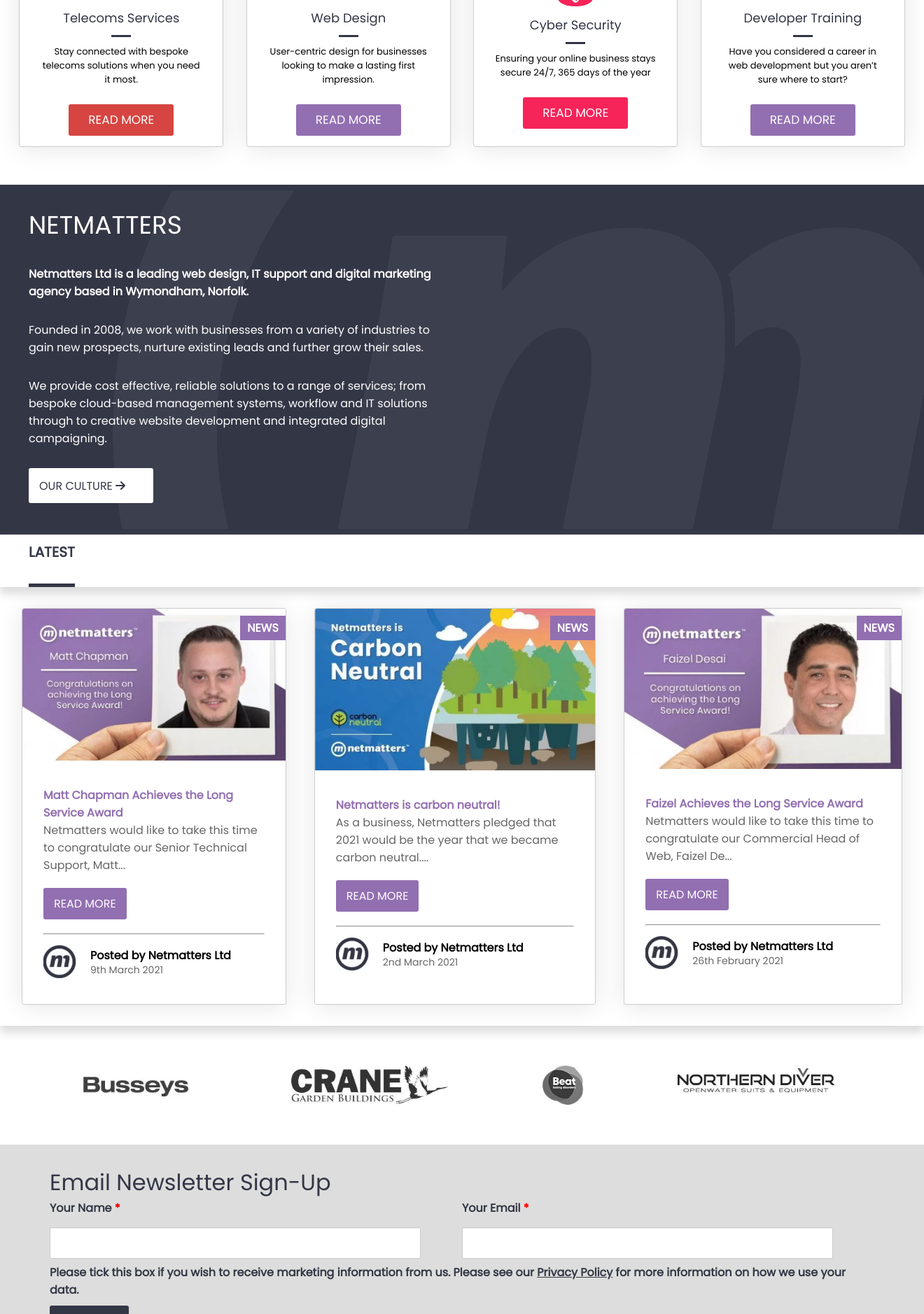
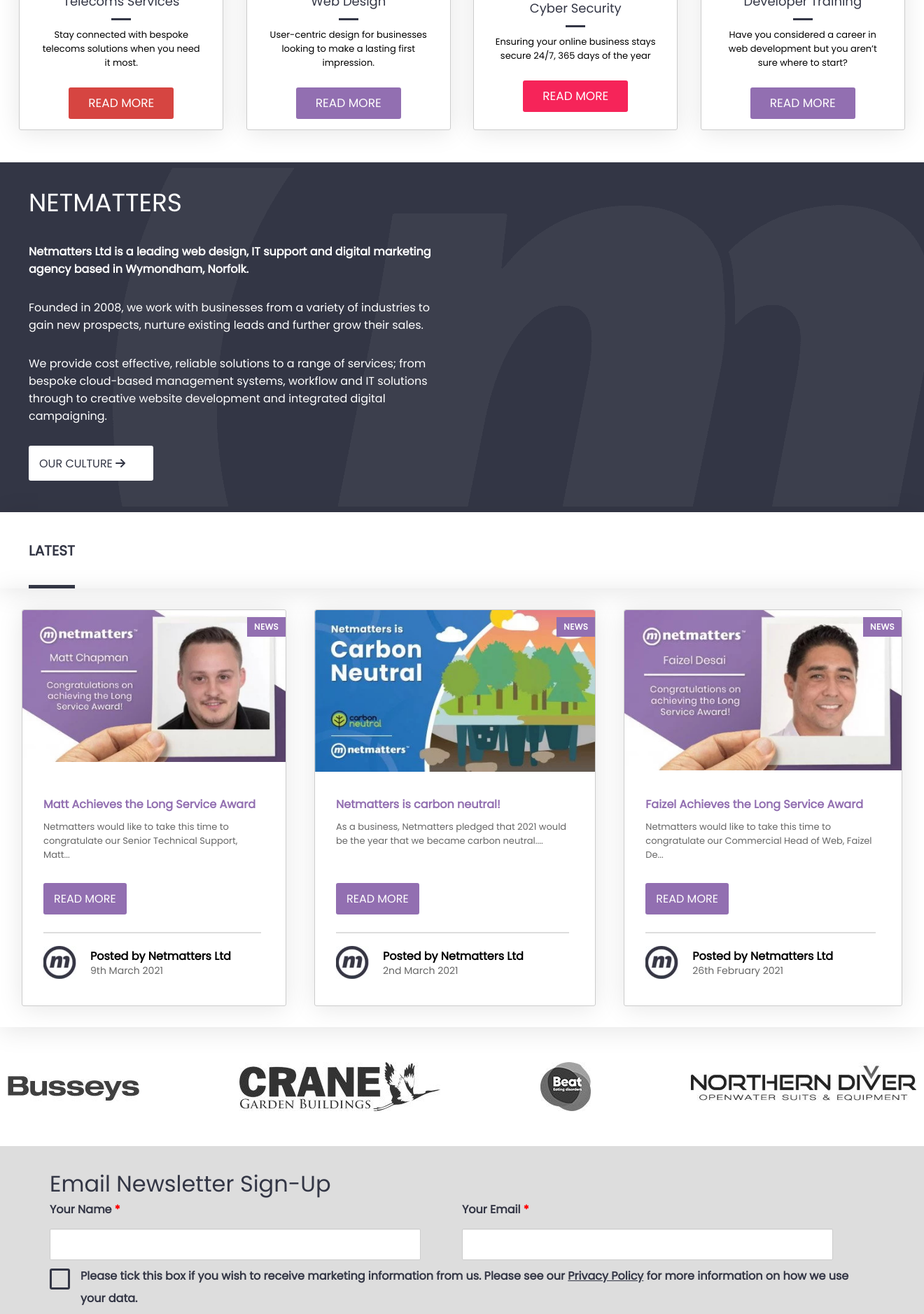
Before and after one commit to Orctooth/PHP_Reflection, a PHP site: page / in a window 1320 px wide. Shown: the part 1240-3118 px from the top of the page at 70% size. Run offline with PHP 8.4, Linux system fonts and the light colour scheme; some libraries are stand-ins or nearby versions.

Commit message:
checkbox added. still needs editing

```diff
--- a/css/styles.css
+++ b/css/styles.css
@@ -786,26 +786,34 @@
 }
 
 .news-header-con {
-  box-shadow: 0px 10px 12px #ddd;
+  box-shadow: 0 5px 35px rgba(0, 0, 0, 0.1);
 }
 
 .news-header-section {
-  padding: 10px 30px;
+  padding: 40px 30px;
   margin-bottom: 30px;
-  position: relative;
 }
 .news-header-section > .latest {
-  border-bottom: #333645 5px solid;
   padding-left: 0px;
-  padding-bottom: 30px;
+  padding-bottom: 0px;
   display: inline-block;
   margin-bottom: -10px;
   color: #333645;
   font-size: 1.25rem;
+  position: relative;
+}
+.news-header-section > .latest > .bar-news::after {
+  content: "";
+  position: absolute;
+  top: 64px;
+  left: 0;
+  right: 0;
+  background-color: #333645;
+  height: 5px;
 }
 
 .news-section {
-  box-shadow: 0px 10px 12px #ddd;
+  box-shadow: 0 5px 35px rgba(0, 0, 0, 0.1);
 }
 .news-section .news-cards {
   padding: 10px 0px;
@@ -824,6 +832,8 @@
   z-index: 1;
   padding: 5px 10px;
   font-weight: 600;
+  font-size: 12px;
+  letter-spacing: 0.4px;
 }
 .news-section .news-cards > .card-news > .minilink:hover {
   text-decoration: underline;
@@ -831,28 +841,38 @@
 }
 .news-section .news-cards > .card-news > .news-image {
   width: 100%;
+  height: 235px;
   border-radius: 3px;
   border: none;
   overflow: hidden;
-}
-.news-section .news-cards > .card-news > .news-image > .img-overlay {
-  opacity: 1;
-  transition: opacity 0.3s;
+  position: relative;
+}
+.news-section .news-cards > .card-news > .news-image > .img-overlay > .cover {
+  position: absolute;
+  top: 0;
+  bottom: 0;
+  left: 0;
+  right: 0;
+  z-index: 1;
+  transition: background-color 0.3s linear;
+  opacity: 0.3;
 }
 .news-section .news-cards > .card-news > .news-image > .img-overlay > img {
   width: 100%;
-  transition: transform 0.3s;
+  background-size: cover;
+  height: auto;
+  transition: transform 0.3s, background-color 0.3s;
+  opacity: 1;
 }
 .news-section .news-cards > .card-news > .news-container {
   padding: 30px 30px;
-  z-index: 1;
-}
-.news-section .news-cards > .card-news > .news-container > hr {
-  color: #ddd;
+  position: relative;
+  height: 330px;
 }
 .news-section .news-cards > .card-news > .news-container > p {
   color: #666;
-  margin-bottom: 20px;
+  margin-bottom: 30px;
+  font-size: 0.8125rem;
 }
 .news-section .news-cards > .card-news > .news-container > h4 {
   color: #000;
@@ -860,6 +880,9 @@
 .news-section .news-cards > .card-news > .news-container > .heading-link {
   color: #926fb1;
   text-decoration: none;
+  font-size: 1rem;
+  font-weight: 600;
+  padding-bottom: 10px;
 }
 .news-section .news-cards > .card-news > .news-container > .heading-link:hover {
   text-decoration: underline;
@@ -870,39 +893,61 @@
   background-color: #926fb1;
   border-radius: 3px;
   border: none;
+  margin-top: 5px;
   margin-bottom: 20px;
   padding: 10px 15px;
+  position: absolute;
+  top: 150px;
+  left: 30px;
 }
 .news-section .news-cards > .card-news > .news-container > .readmore-btn:hover {
   background-color: #7e57a0;
   cursor: pointer;
 }
-.news-section .news-cards > .card-news > .news-container > .card-foot {
+.news-section .news-cards > .card-news > .news-container > .foot-wrapper {
+  position: absolute;
+  top: 220px;
+  bottom: 0;
+  left: 30px;
+  right: 0;
+}
+.news-section .news-cards > .card-news > .news-container > .foot-wrapper > .card-foot {
   display: flex;
   flex-wrap: nowrap;
   justify-content: flex-start;
   vertical-align: middle;
   width: 100%;
-}
-.news-section .news-cards > .card-news > .news-container > .card-foot > .avatar, .news-section .news-cards > .card-news > .news-container > .card-foot .post-info {
+  position: relative;
+  margin-top: 10px;
+}
+.news-section .news-cards > .card-news > .news-container > .foot-wrapper > .card-foot::before {
+  position: absolute;
+  top: -5px;
+  left: 0px;
+  content: "";
+  width: 90%;
+  height: 2px;
+  background-color: #ddd;
+}
+.news-section .news-cards > .card-news > .news-container > .foot-wrapper > .card-foot > .avatar, .news-section .news-cards > .card-news > .news-container > .foot-wrapper > .card-foot .post-info {
   display: inline-block;
   vertical-align: middle;
 }
-.news-section .news-cards > .card-news > .news-container > .card-foot > .avatar > .minilogo, .news-section .news-cards > .card-news > .news-container > .card-foot .post-info > .minilogo {
+.news-section .news-cards > .card-news > .news-container > .foot-wrapper > .card-foot > .avatar > .minilogo, .news-section .news-cards > .card-news > .news-container > .foot-wrapper > .card-foot .post-info > .minilogo {
   height: auto;
   width: 47px;
 }
-.news-section .news-cards > .card-news > .news-container > .card-foot > .post-info {
+.news-section .news-cards > .card-news > .news-container > .foot-wrapper > .card-foot > .post-info {
   padding-left: 20px;
   padding-top: 20px;
   line-height: 20px;
   height: auto;
   font-size: 0.875rem;
 }
-.news-section .news-cards > .card-news > .news-container > .card-foot > .post-info > p {
+.news-section .news-cards > .card-news > .news-container > .foot-wrapper > .card-foot > .post-info > p {
   color: #666;
 }
-.news-section .news-cards > .card-news > .news-container > .card-foot > .avatar {
+.news-section .news-cards > .card-news > .news-container > .foot-wrapper > .card-foot > .avatar {
   margin-top: 15px;
 }
 
@@ -915,8 +960,6 @@
 }
 .companies > .company {
   display: inline-block;
-  max-width: 25%;
-  transform: scale(0.8);
 }
 .companies > .company > img {
   vertical-align: middle;
@@ -1028,9 +1072,36 @@
   border-color: #5bc0de;
   box-shadow: inset 0 0 8px rgba(91, 192, 222, 0.6);
 }
+.sign-up-form > .form > .checkbox {
+  display: flex;
+  flex-direction: row;
+  vertical-align: middle;
+  position: relative;
+}
+.sign-up-form > .form > .checkbox > i {
+  position: absolute;
+  top: 12px;
+  left: 8px;
+  display: none;
+}
 .sign-up-form > .form > .checkbox > span > label {
   color: #333645;
   font-weight: 600;
+  line-height: 32px;
+}
+.sign-up-form > .form > .checkbox > input {
+  border: 3px solid #333645;
+  height: 30px;
+  width: 30px;
+  margin-top: 5px;
+  margin-right: 15px;
+  border-radius: 3px;
+}
+.sign-up-form > .form > .checkbox > input:checked {
+  background: #333645;
+}
+.sign-up-form > .form > .checkbox > input:checked ~ i {
+  display: inline;
 }
 .sign-up-form > .form > button {
   color: #ddd;
@@ -1540,7 +1614,7 @@
 @media only screen and (min-width: 786px) {
   .header-top, .searchbar-mobile, .banner-text,
 .nav-cards, .culture-back, .news-header-section,
-.news-cards, .footer-content {
+.news-cards, .companies, .footer-content {
     width: 768px;
     margin: 0 auto;
   }
@@ -1548,7 +1622,7 @@
 @media only screen and (min-width: 1010px) {
   .header-top, .searchbar-mobile, .banner-text, .tab-wrapper,
 .xl-row-nav, .lg-row-nav, .nav-cards, .culture-back, .news-header-section,
-.news-cards, .footer-content, .awards-1, .awards-2 {
+.news-cards, .companies, .footer-content, .awards-1, .awards-2 {
     width: 992px;
     margin: 0 auto;
   }
@@ -1556,7 +1630,7 @@
 @media only screen and (min-width: 1280px) {
   .header-top, .searchbar-mobile, .banner-text, .tab-wrapper,
 .xl-row-nav, .xxl-row-nav, .nav-cards,
-.culture-back, .news-header-section,
+.culture-back, .news-header-section, .companies,
 .news-cards, .footer-content, .awards-1, .awards-2 {
     width: 1298px;
     margin: 0 auto;
--- a/index.html
+++ b/index.html
@@ -377,7 +377,7 @@
         <!-- very small section containing just the header for the following articles section -->
         <div class="news-header-con">
             <div class="news-header-section">
-                <h2 class="latest">LATEST</h2>
+                <h2 class="latest">LATEST<span class="bar-news"></span></h2>
             </div>
         </div>
 
@@ -391,17 +391,19 @@
                     <a class="minilink" href="">NEWS</a>
                     <div class="news-image">
                         <div class="img-overlay">
+                            <div class="cover"></div>
                             <img src="img/matt-IE.jpg" alt="Matt">
                         </div>
                     </div>
                     <div class="news-container">
-                      <h4 class="heading-link">Matt Chapman Achieves the Long Service Award</h4>
+                      <h4 class="heading-link">Matt Achieves the Long Service Award</h4>
                       <p>Netmatters would like to take this time to congratulate our Senior Technical Support, Matt...</p>
                       <button class="readmore-btn">READ MORE
 
                       </button>
-                      <hr>
+                      <div class="foot-wrapper">
                         <div class="card-foot">
+
                             <div class="avatar">
                                 <img class="minilogo" src="img/netmatters-ltd-IE.jpg" alt="netmatters logo">
                             </div>
@@ -412,11 +414,13 @@
                         </div>
                       </div>
                     </div>
+                </div>
 
                 <div class="card card-news">
                     <a class="minilink" href="">NEWS</a>
                     <div class="news-image">
                         <div class="img-overlay">
+                            <div class="cover"></div>
                             <img src="img/carbon-jpeg.jpg" alt="carbon-neutral">
                         </div>
                     </div>
@@ -424,8 +428,9 @@
                       <h4 class="heading-link">Netmatters is carbon neutral!</h4>
                       <p>As a business, Netmatters pledged that 2021 would be the year that we became carbon neutral....</p>
                       <button class="readmore-btn">READ MORE</button>
-                      <hr>
+                      <div class="foot-wrapper">
                         <div class="card-foot">
+
                             <div class="avatar">
                                 <img class="minilogo" src="img/netmatters-ltd-IE.jpg" alt="netmatters logo">
                             </div>
@@ -436,11 +441,13 @@
                         </div>
                       </div>
                     </div>
+                </div>
 
                 <div class="card card-news">
                     <a class="minilink" href="">NEWS</a>
                     <div class="news-image">
                         <div class="img-overlay">
+                            <div class="cover"></div>
                             <img src="img/faizel-IE.jpg" alt="Faizel">
                         </div>
                     </div>
@@ -450,7 +457,7 @@
                       <button class="readmore-btn">READ MORE
 
                       </button>
-                      <hr>
+                      <div class="foot-wrapper">
                         <div class="card-foot">
                             <div class="avatar">
                                 <img class="minilogo" src="img/netmatters-ltd-IE.jpg" alt="netmatters logo">
@@ -458,6 +465,7 @@
                             <div class="post-info">
                                 <h4><strong>Posted by Netmatters Ltd</strong></h4>
                                 <p>26th February 2021</p>
+                            </div>
                         </div>
                       </div>
                     </div>
@@ -519,9 +527,10 @@
                         </div>
                     </div>
                     <div class="checkbox">
+                        <input class ="check" type="checkbox" id="checkbox" placeholder=""><i class="fas fa-check" style="color: #fff;"></i>
                         <span><label for="marketing-info">Please tick this box if you wish to receive marketing information from us.
                             Please see our <span class="policy">Privacy Policy</span> for more information on how we use your data.</label></span>
-                        <input class ="check" type="checkbox" id="marketing-info" value="opt-in" name="user-opt">
+
                     </div>
 
                     <button type="submit">SUBSCRIBE</button>
--- a/scss/_media-queries.scss
+++ b/scss/_media-queries.scss
@@ -400,13 +400,18 @@
 
     .news-image:hover{
 
-        .img-overlay{
+        & > .img-overlay{
+
             & > img {
                 transform: scale(1.1);
-                opacity: 0.5;
                 background-color: #fff;
             }
 
+        }
+
+        .cover{
+            z-index: 2;
+            background-color: #fff;
         }
 
     }
@@ -510,7 +515,7 @@
 @media only screen and (max-width: 443px){
     .header-top, .searchbar-mobile, .banner-text,
     .nav-cards, .culture-back, .news-header-section,
-    .news-cards, .footer-content {
+    .news-cards, .companies, .footer-content {
         width: 425px;
         margin: 0 auto;
     }
@@ -519,7 +524,7 @@
 @media only screen and (min-width: 786px){
     .header-top, .searchbar-mobile, .banner-text,
     .nav-cards, .culture-back, .news-header-section,
-    .news-cards, .footer-content {
+    .news-cards, .companies, .footer-content {
         width: 768px;
         margin: 0 auto;
     }
@@ -528,7 +533,7 @@
 @media only screen and (min-width: 1010px){
     .header-top, .searchbar-mobile, .banner-text, .tab-wrapper,
     .xl-row-nav, .lg-row-nav, .nav-cards, .culture-back, .news-header-section,
-    .news-cards, .footer-content, .awards-1, .awards-2 {
+    .news-cards, .companies, .footer-content, .awards-1, .awards-2 {
         width: 992px;
         margin: 0 auto;
     }
@@ -539,7 +544,7 @@
 @media only screen and (min-width: 1280px){
     .header-top, .searchbar-mobile, .banner-text, .tab-wrapper,
     .xl-row-nav, .xxl-row-nav, .nav-cards,
-    .culture-back, .news-header-section,
+    .culture-back, .news-header-section, .companies,
     .news-cards, .footer-content, .awards-1, .awards-2 {
         width: 1298px;
         margin: 0 auto;
--- a/scss/styles.scss
+++ b/scss/styles.scss
@@ -606,7 +606,7 @@
             text-align: center;
             border: 1px solid #ccc;
             border-radius: 3px;
-            margin: 1.5rem .8rem;
+            margin: 1rem 1rem;
 
             & >p{
                 font-size: .8125rem;
@@ -897,28 +897,38 @@
 
 //Articles styles
 .news-header-con{
-    box-shadow: 0px 10px 12px #ddd;
+    box-shadow: 0 5px 35px rgb(0 0 0 / 10%);
 }
 
 .news-header-section{
-    padding: 10px 30px;
+    padding: 40px 30px;
     margin-bottom: 30px;
 
-    position: relative;
-
     & > .latest{
-        border-bottom: #333645 5px solid;
+        //border-bottom: #333645 5px solid;
         padding-left:0px;
-        padding-bottom: 30px;
+        padding-bottom: 0px;
         display: inline-block;
         margin-bottom: -10px;
         color: $navy-ish;
         font-size: 1.25rem;
+        position: relative;
+
+        & > .bar-news::after{
+            content: "";
+            position: absolute;
+            top: 64px;
+            left: 0;
+            right: 0;
+            background-color: #333645;
+            height: 5px;
+        }
+
     }
 }
 
 .news-section{
-    box-shadow: 0px 10px 12px #ddd;
+    box-shadow: 0 5px 35px rgb(0 0 0 / 10%);
     .news-cards{
         padding: 10px 0px;
         margin: 0px auto;
@@ -936,6 +946,8 @@
                 z-index: 1;
                 padding: 5px 10px;
                 font-weight: 600;
+                font-size: 12px;
+                letter-spacing: .4px;
 
                 &:hover{
                     text-decoration: underline;
@@ -947,32 +959,45 @@
 
             & > .news-image{
                 width: 100%;
+                height: 235px;
                 border-radius: 3px;
                 border:none;
                 overflow: hidden;
+                position: relative;
+
 
                 & > .img-overlay{
-                    opacity: 1;
-                    transition: opacity 0.3s;
+                    & > .cover{
+                        position: absolute;
+                        top: 0;
+                        bottom: 0;
+                        left: 0;
+                        right: 0;
+                        z-index: 1;
+                        transition: background-color .3s linear;
+                        opacity: 0.3;
+                    }
 
                     & > img{
                         width: 100%;
-                        transition: transform .3s;
+                        background-size: cover;
+                        height: auto;
+                        transition: transform .3s, background-color .3s;
+                        opacity: 1;
                     }
+
                 }
             }
 
             & > .news-container{
                 padding: 30px 30px;
-                z-index: 1;
 
-                & > hr{
-                    color: #ddd;
-                }
-
+                position: relative;
+                height: 330px;
                 & > p{
                     color: #666;
-                    margin-bottom: 20px;
+                    margin-bottom: 30px;
+                    font-size: .8125rem;
                 }
                 & > h4{
                     color: #000;
@@ -981,6 +1006,9 @@
                 & > .heading-link{
                     color: #926fb1;
                     text-decoration: none;
+                    font-size: 1rem;
+                    font-weight: 600;
+                    padding-bottom: 10px;
                     &:hover{
                         text-decoration: underline;
                         cursor: pointer;
@@ -992,8 +1020,12 @@
                     background-color: #926fb1;
                     border-radius: 3px;
                     border: none;
+                    margin-top: 5px;
                     margin-bottom: 20px;
                     padding: 10px 15px;
+                    position: absolute;
+                    top: 150px;
+                    left: 30px;
 
                     &:hover{
                         background-color: #7e57a0;
@@ -1001,16 +1033,39 @@
                     }
                 }
 
+
+                & > .foot-wrapper{
+                    position: absolute;
+                    top: 220px;
+                    bottom: 0;
+                    left: 30px;
+                    right: 0;
+
                     & > .card-foot{
                         display:flex;
                         flex-wrap: nowrap;
                         justify-content: flex-start;
                         vertical-align: middle;
                         width:100%;
+                        position: relative;
+                        margin-top: 10px;
+
+                        &::before{
+                            position: absolute;
+                            top: -5px;
+                            left: 0px;
+                            content: "";
+                            width:90%;
+                            height: 2px;
+                            background-color: #ddd;
+
+                        }
+
 
                         & > .avatar, .post-info{
                             display: inline-block;
                             vertical-align: middle;
+
 
                             & > .minilogo{
                                 height: auto;
@@ -1031,9 +1086,13 @@
                         }
                         & > .avatar{
                             margin-top: 15px;
+
                         }
 
                     }
+                }
+
+
             }
         }
     }
@@ -1051,8 +1110,8 @@
 
     & > .company{
         display: inline-block;
-        max-width: 25%;
-        transform:scale(0.8);
+        //max-width: 25%;
+        //transform:scale(0.8);
         & > img{
             vertical-align: middle;
             width: 100%;
@@ -1061,7 +1120,7 @@
 
         & > .tooltiptext {
             visibility: hidden;
-            max-width:280px;
+            width:260px;
             height: auto;
             background-color: #333645;
             color: #fff;
@@ -1069,12 +1128,11 @@
             padding: 5px 0;
             /* Position the tooltip */
             position: absolute;
-            z-index: 1;
-            bottom: 100%;
+            z-index: 5;
+            bottom: 70%;
             left: 25%;
             line-height: 30px;
             margin-left: -60px;
-            padding: 20px;
             margin-bottom: 70px;
             font-size: 1.0rem;
 
@@ -1084,6 +1142,8 @@
 
             & > p{
                 padding: 10px 10px;
+                font-size: .875rem;
+                line-height: 1.42857143;
             }
 
 
@@ -1092,9 +1152,9 @@
                 content: "";
                 position: absolute;
                 top: 100%;
-                left: 50%;
+                left: 41%;
                 margin-left: -20px;
-                border-width: 20px;
+                border-width: 40px;
                 border-style: solid;
                 border-color: #333645 transparent transparent transparent;
             }
@@ -1193,12 +1253,39 @@
         }
 
         & > .checkbox{
+            display: flex;
+            flex-direction: row;
+            vertical-align: middle;
+            position: relative;
+            & > i{
+                position: absolute;
+                top:12px;
+                left:8px;
+                display:none;
+            }
             & > span{
                 & > label{
 
                     color: $navy-ish;
                     font-weight: 600;
+                    line-height: 32px;
                 }
+            }
+
+            & > input{
+                border: 3px solid $navy-ish;
+                height: 30px;
+                width: 30px;
+                margin-top: 5px;
+                margin-right: 15px;
+                border-radius: 3px;
+                &:checked{
+                    background: $navy-ish;
+                    & ~ i {
+                        display:inline;
+                    }
+                }
+
             }
 
         }
```
Also changed, not shown: other parts of css/styles.css (+14 -10 lines), 1 other file. Lines whose indentation alone changed are shown as unchanged.
